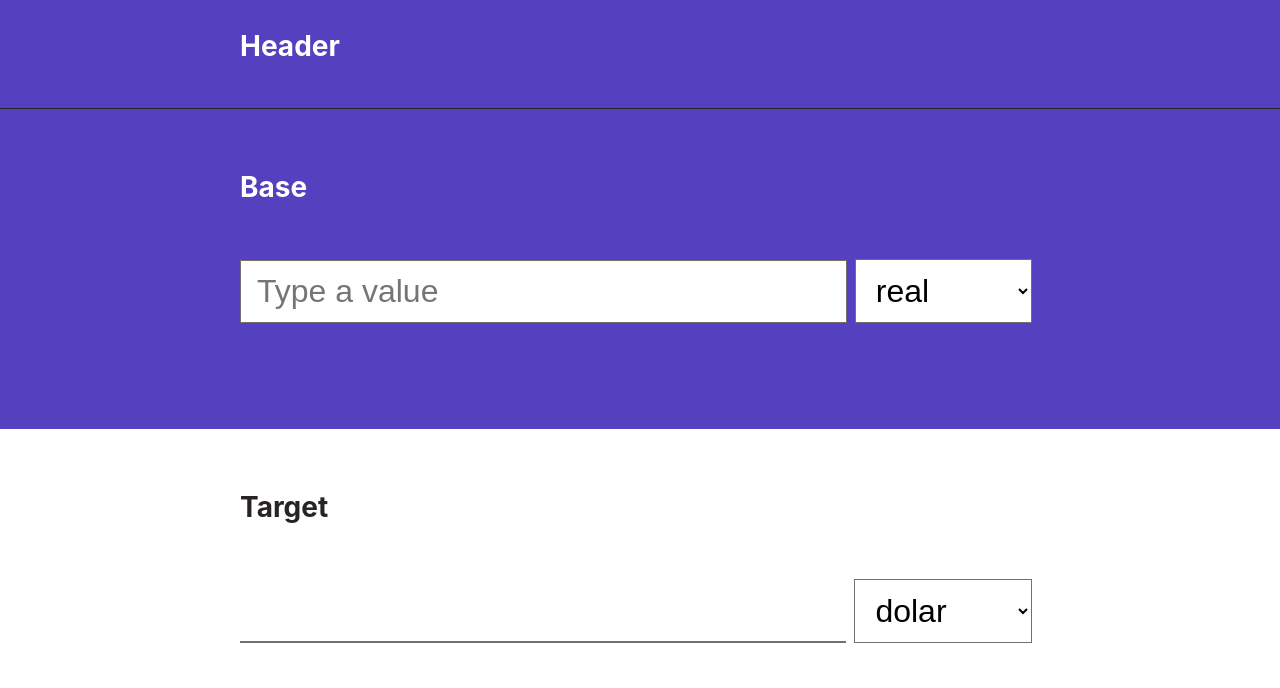
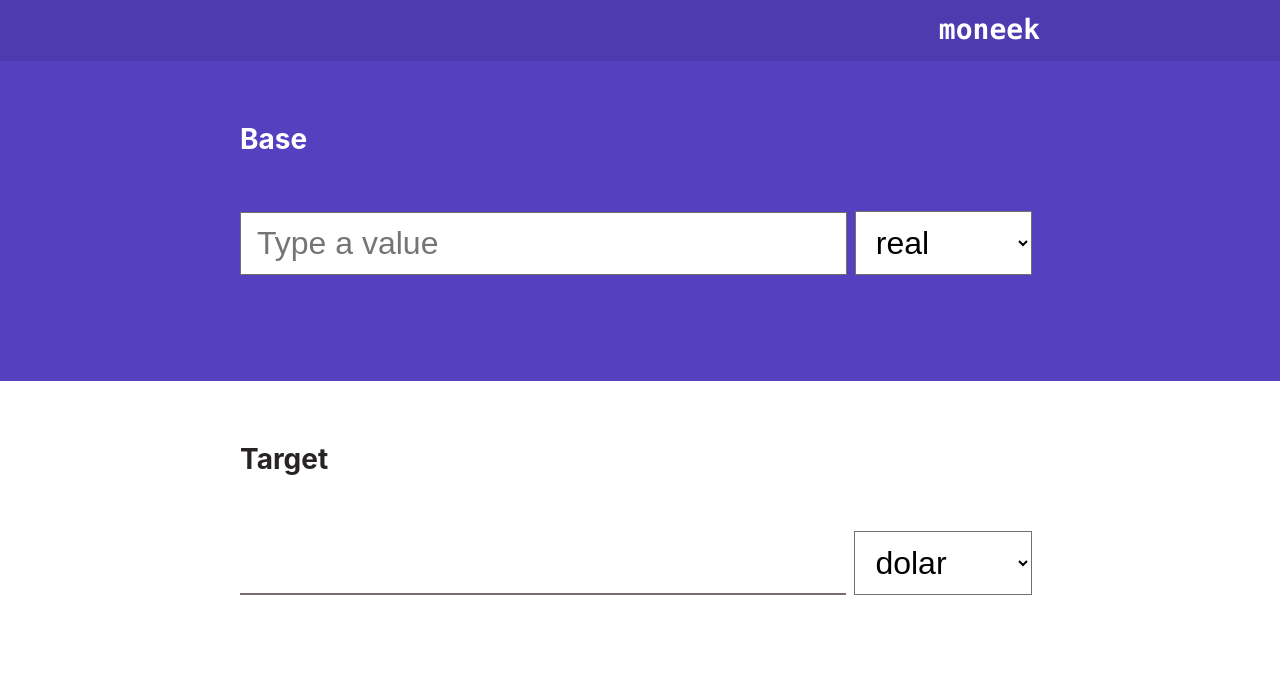
Before and after one commit to zayez/moneek, a React app: page / in a window 1280 px wide. Built offline with nearby package versions, Linux system fonts and the light colour scheme.

Commit message:
Baptize project

```diff
--- a/public/index.html
+++ b/public/index.html
@@ -4,11 +4,7 @@
     <meta charset="utf-8" />
     <meta name="viewport" content="width=device-width, initial-scale=1" />
     <meta name="theme-color" content="#000000" />
-    <meta
-      name="description"
-      content="Web site created using create-react-app"
-    />
-    <title>React App</title>
+    <title>Moneek - Currency converter</title>
   </head>
   <body>
     <noscript>You need to enable JavaScript to run this app.</noscript>
--- a/src/components/Header/index.css
+++ b/src/components/Header/index.css
@@ -1,6 +1,23 @@
 .header {
-  border-bottom: 1px solid var(--dark);
-  padding: 2em 0;
+  padding: 1rem 0;
   background: var(--major);
   color: var(--light);
+  border-bottom: 1px solid var(--blu-dark);
+  background-color: var(--blu-dark);
 }
+
+.logo {
+  margin: 0;
+  text-align: right;
+  font-family: source-code-pro, Menlo, Monaco, Consolas, "Courier New",
+    monospace;
+}
+
+.logo a {
+  text-decoration: none;
+  color: var(--white);
+}
+
+.logo a:hover {
+  text-decoration: overline;
+}
--- a/src/components/Header/index.js
+++ b/src/components/Header/index.js
@@ -4,7 +4,9 @@ function Header() {
   return (
     <div className="header">
       <div className="container">
-        <h2>Header</h2>
+        <h2 className="logo">
+          <a href="#">moneek</a>
+        </h2>
       </div>
     </div>
   )
--- a/src/index.css
+++ b/src/index.css
@@ -13,6 +13,11 @@ body {
   -webkit-font-smoothing: antialiased;
   -moz-osx-font-smoothing: grayscale;
   font-size: 12px;
+}
+
+code {
+  font-family: source-code-pro, Menlo, Monaco, Consolas, "Courier New",
+    monospace;
 }
 
 @media screen and (min-width: 768px) {
@@ -33,11 +38,6 @@ body {
   }
 }
 
-code {
-  font-family: source-code-pro, Menlo, Monaco, Consolas, "Courier New",
-    monospace;
-}
-
 h1 {
   font-size: 2em;
 }
--- a/src/styles/variables.css
+++ b/src/styles/variables.css
@@ -1,5 +1,6 @@
 :root {
   --blu: hsl(250, 50%, 50%);
+  --blu-dark: hsl(250, 50%, 46%);
   --rossa: hsl(353, 50%, 50%);
   --white: hsl(0, 100%, 100%);
   --black: hsl(0, 5%, 15%);
```
